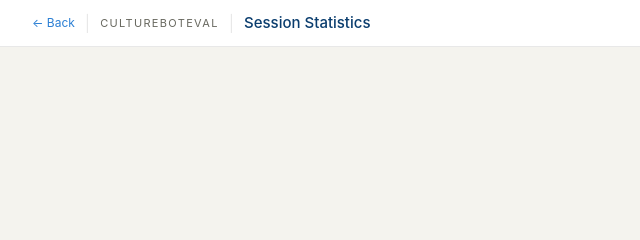
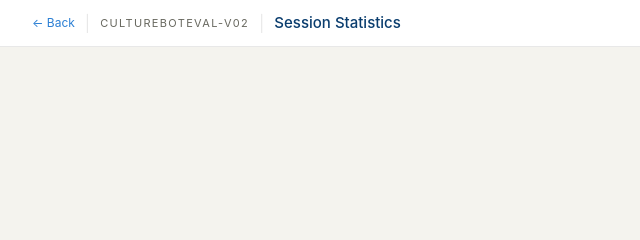
Before and after one commit to parasktz/CultureBotEval-v2, a plain HTML site: page report-sessions.html in a window 1280 px wide. Shown: the top 240 px of the page, 0-640 px from the left. Drawn offline with Linux system fonts and the light colour scheme; no server answers.

Commit message:
Update report-sessions.html

```diff
--- a/report-sessions.html
+++ b/report-sessions.html
@@ -3,7 +3,7 @@
 <head>
 <meta charset="UTF-8"/>
 <meta name="viewport" content="width=device-width,initial-scale=1.0"/>
-<title>CultureBotEval — Session Statistics</title>
+<title>CultureBotEval-v02 — Session Statistics</title>
 <script src="config.js"></script>
 <script src="https://www.gstatic.com/firebasejs/10.12.0/firebase-app-compat.js"></script>
 <script src="https://www.gstatic.com/firebasejs/10.12.0/firebase-auth-compat.js"></script>
@@ -87,7 +87,7 @@ iframe{
   <div class="topbar-left">
     <a class="back" href="statistics.html">← Back</a>
     <span class="topbar-sep">|</span>
-    <span class="topbar-logo">CultureBotEval</span>
+    <span class="topbar-logo">CultureBotEval-v02</span>
     <span class="topbar-sep">|</span>
     <span class="topbar-title">Session Statistics</span>
   </div>
```
